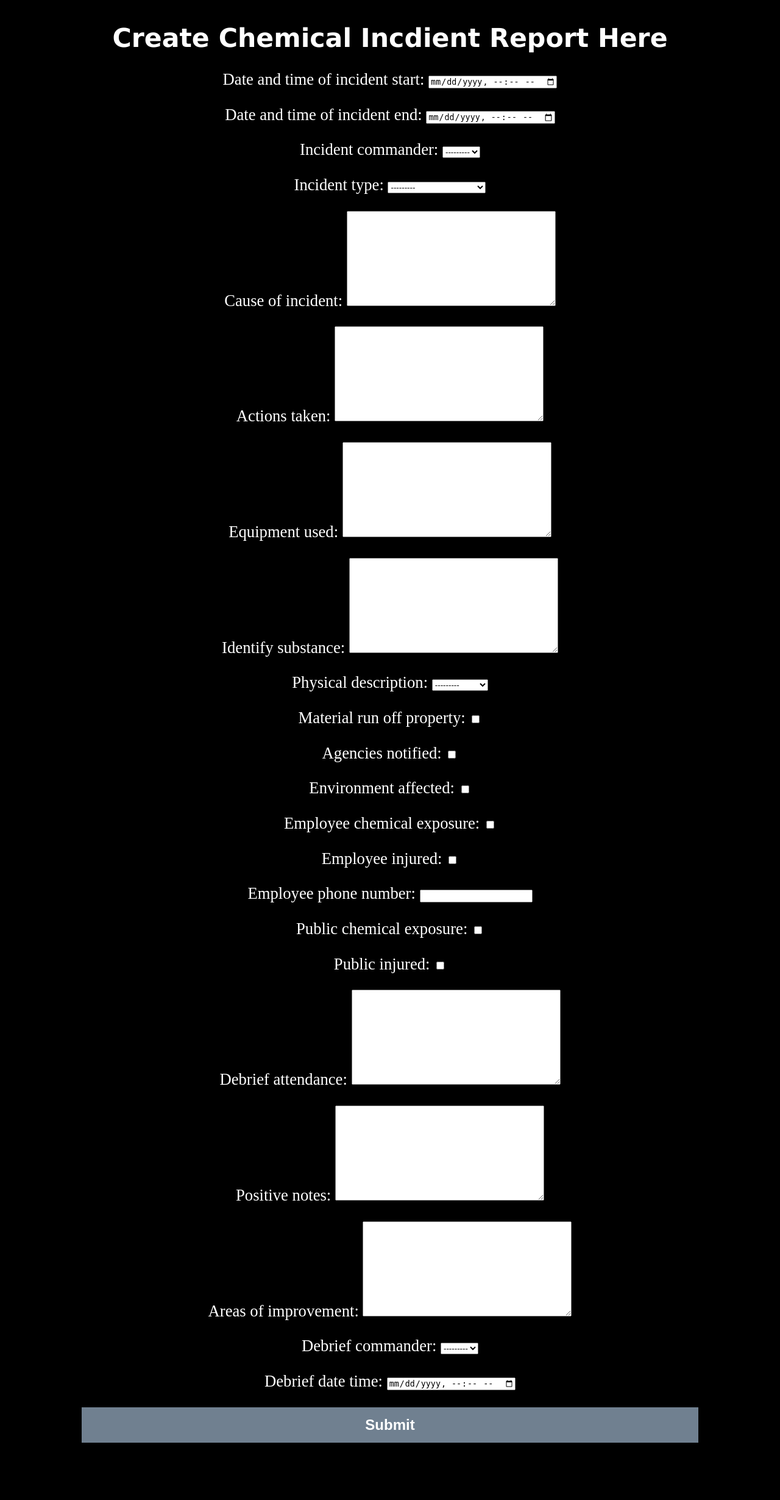
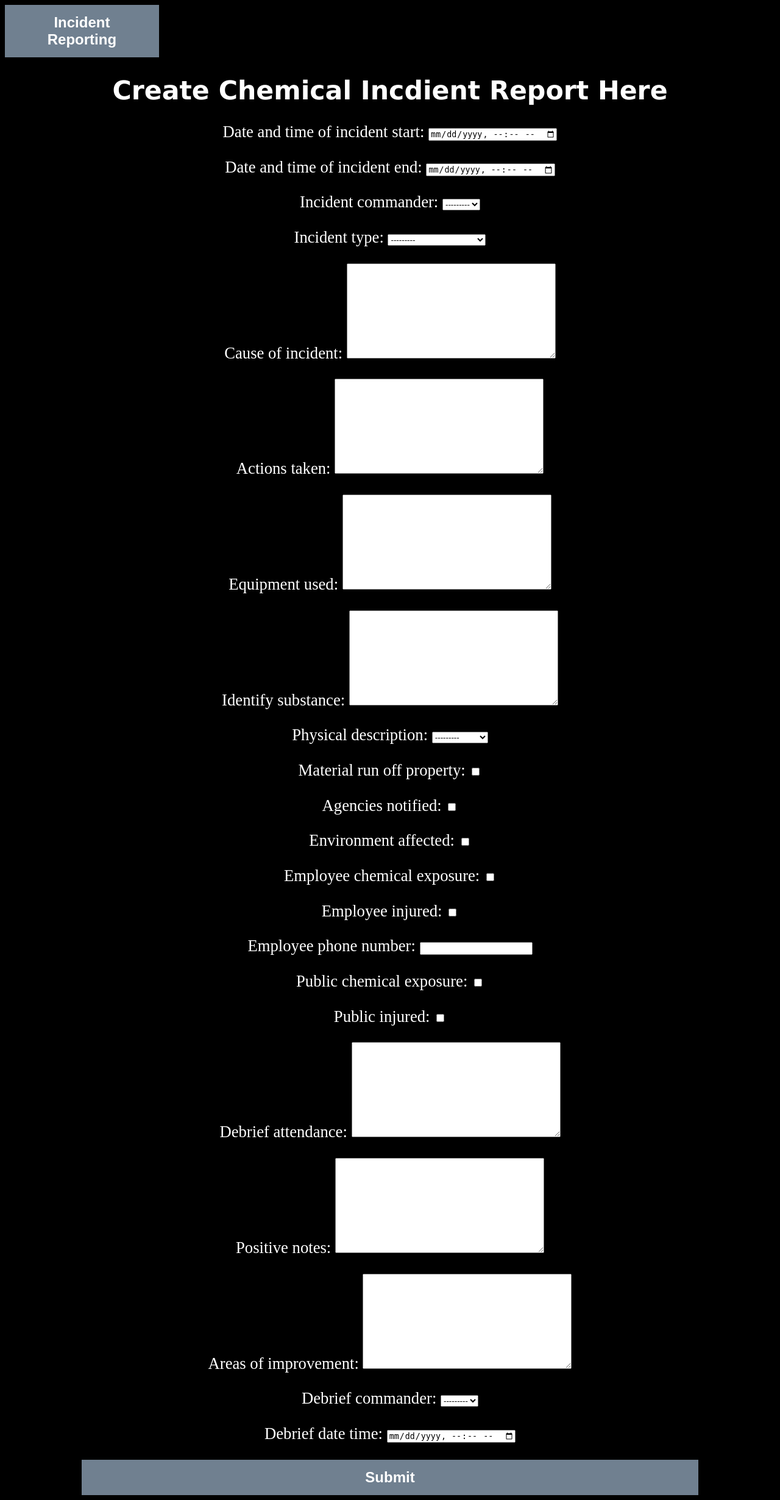
Before and after one commit to Liteztv/Incident-Report, a Django app: page /Report/Chemical in a window 1280 px wide. Shown: the whole page at 61% size. Before the commit the page ends 2366 px from the top, so only its background shows below. Run offline with Django 4.2, Linux system fonts and the light colour scheme; data comes from the database, SQL or seed files in the repository.

Commit message:
added home button

```diff
--- a/Incident/templates/base.html
+++ b/Incident/templates/base.html
@@ -44,6 +44,22 @@
                 color:red;
             }
 
+            button.home{
+                align-self: center;
+                height: 160;
+                width: 20%;
+                background-color: slategrey;
+                border: none;
+                color: white;
+                padding: 15px 32px;
+                text-align: center;
+                text-decoration: none;
+                font-weight: bold;
+                font-style: none;
+                display: block;
+                font-size: 24px;
+            }
+
 
         </style>
 
@@ -55,6 +71,18 @@
 
 <!-- Content Container -->
 <div class="container">
+    <nav class="navbar navbar-expand-lg" >
+        <div class="container-fluid">
+            <div class="collapse navbar-collapse" id="navbarSupportedContent">
+                <form action="/Report/" type="POST">
+
+                    <button class ="home" type="submit" value="Home">Incident Reporting</button>
+                </form>
+
+
+            </div>
+        </div>
+    </nav>
     {% block content %}
     {% endblock %}
 </div>
```
